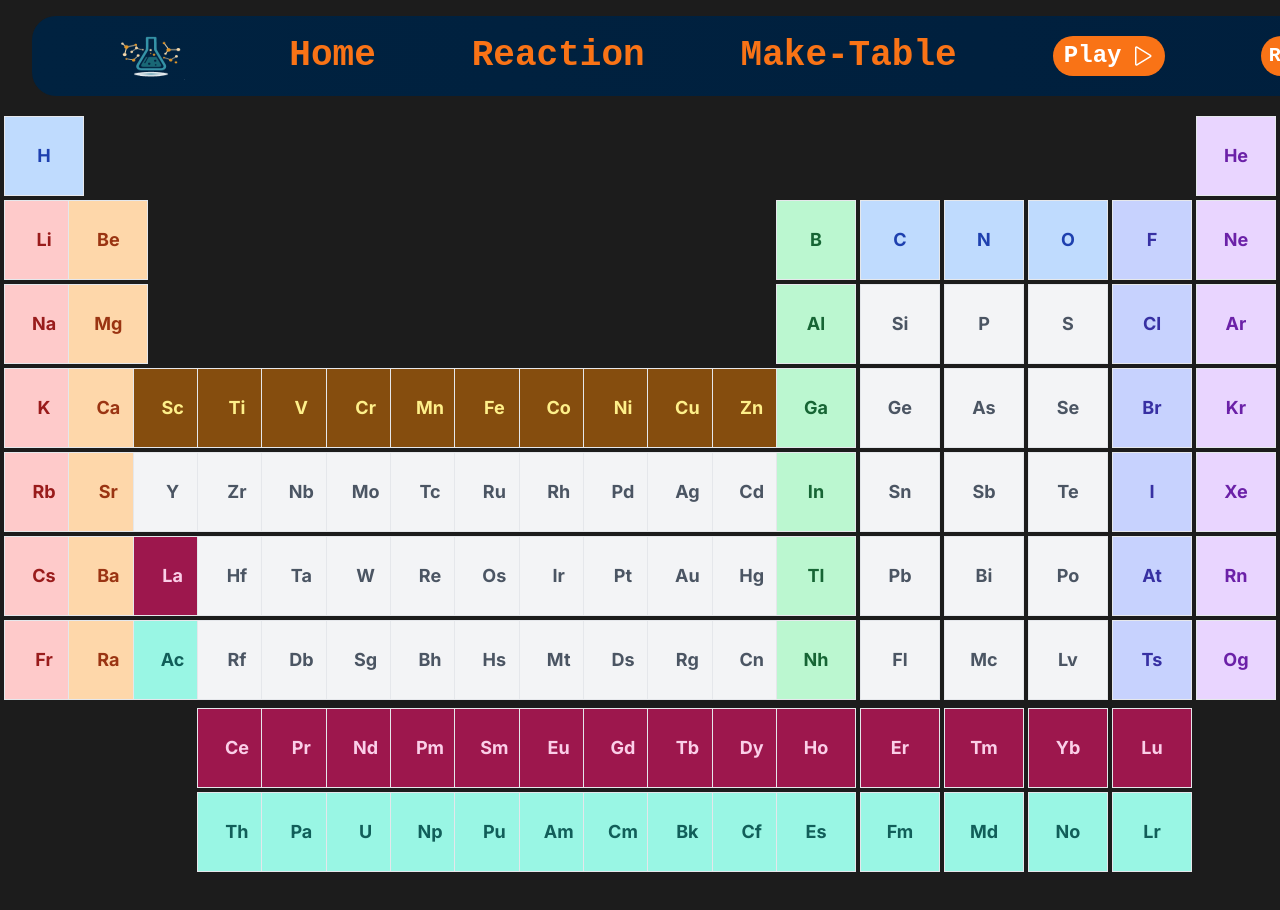
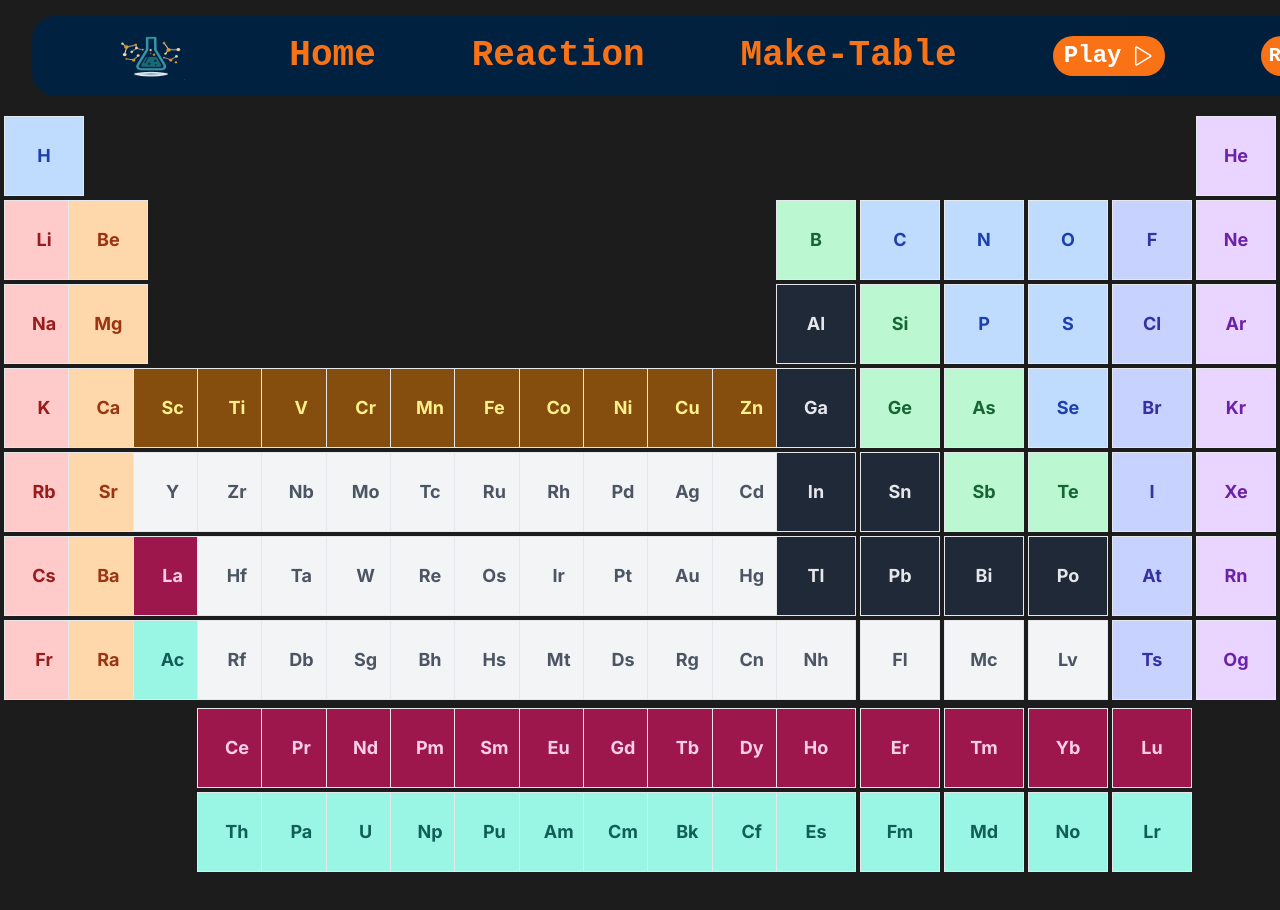
Before and after one commit to Anamay-Upreti/Modern-Periodic-Table, a Next.js app: page / in a window 1280 px wide. Shown: the top 910 px of the page. Built offline with nearby package versions, Linux system fonts and the light colour scheme; a web font is replaced by a local one.

Commit message:
nonmetals

```diff
--- a/components/Elements.tsx
+++ b/components/Elements.tsx
@@ -1,3 +1,4 @@
+import { group } from 'console';
 import React from 'react';
 
 const elements = [
@@ -14,10 +15,10 @@ const elements = [
 
   { symbol: 'Na', name: 'Sodium', colStart: 1, rowStart: 3 , group: 'alkali-metal' },
   { symbol: 'Mg', name: 'Magnesium', colStart: 2, rowStart: 3 , group: 'alkaline-earth-metal' },
-  { symbol: 'Al', name: 'Aluminum', colStart: 13, rowStart: 3 , group: 'metalloid'},
-  { symbol: 'Si', name: 'Silicon', colStart: 14, rowStart: 3 },
-  { symbol: 'P', name: 'Phosphorus', colStart: 15, rowStart: 3 },
-  { symbol: 'S', name: 'Sulfur', colStart: 16, rowStart: 3 },
+  { symbol: 'Al', name: 'Aluminum', colStart: 13, rowStart: 3 , group: 'post-transition-metal'},
+  { symbol: 'Si', name: 'Silicon', colStart: 14, rowStart: 3 , group: 'metalloid'},
+  { symbol: 'P', name: 'Phosphorus', colStart: 15, rowStart: 3 , group: 'nonmetal'},
+  { symbol: 'S', name: 'Sulfur', colStart: 16, rowStart: 3, group: 'nonmetal' },
   { symbol: 'Cl', name: 'Chlorine', colStart: 17, rowStart: 3 , group: 'halogen'},
   { symbol: 'Ar', name: 'Argon', colStart: 18, rowStart: 3, group: 'noble-gas'},
 
@@ -33,10 +34,10 @@ const elements = [
   { symbol: 'Ni', name: 'Nickel', colStart: 10, rowStart: 4, group: 'transition-metal' },
   { symbol: 'Cu', name: 'Copper', colStart: 11, rowStart: 4, group: 'transition-metal' },
   { symbol: 'Zn', name: 'Zinc', colStart: 12, rowStart: 4, group: 'transition-metal' },
-  { symbol: 'Ga', name: 'Gallium', colStart: 13, rowStart: 4 , group: 'metalloid'},
-  { symbol: 'Ge', name: 'Germanium', colStart: 14, rowStart: 4 },
-  { symbol: 'As', name: 'Arsenic', colStart: 15, rowStart: 4 },
-  { symbol: 'Se', name: 'Selenium', colStart: 16, rowStart: 4 },
+  { symbol: 'Ga', name: 'Gallium', colStart: 13, rowStart: 4 ,group: 'post-transition-metal'},
+  { symbol: 'Ge', name: 'Germanium', colStart: 14, rowStart: 4 , group: 'metalloid'},
+  { symbol: 'As', name: 'Arsenic', colStart: 15, rowStart: 4 , group: 'metalloid'},
+  { symbol: 'Se', name: 'Selenium', colStart: 16, rowStart: 4, group: 'nonmetal' },
   { symbol: 'Br', name: 'Bromine', colStart: 17, rowStart: 4 , group: 'halogen'},
   { symbol: 'Kr', name: 'Krypton', colStart: 18, rowStart: 4 , group: 'noble-gas'},
 
@@ -52,10 +53,10 @@ const elements = [
   { symbol: 'Pd', name: 'Palladium', colStart: 10, rowStart: 5 },
   { symbol: 'Ag', name: 'Silver', colStart: 11, rowStart: 5 },
   { symbol: 'Cd', name: 'Cadmium', colStart: 12, rowStart: 5 },
-  { symbol: 'In', name: 'Indium', colStart: 13, rowStart: 5, group: 'metalloid' },
-  { symbol: 'Sn', name: 'Tin', colStart: 14, rowStart: 5 },
-  { symbol: 'Sb', name: 'Antimony', colStart: 15, rowStart: 5 },
-  { symbol: 'Te', name: 'Tellurium', colStart: 16, rowStart: 5 },
+  { symbol: 'In', name: 'Indium', colStart: 13, rowStart: 5, group: 'post-transition-metal' },
+  { symbol: 'Sn', name: 'Tin', colStart: 14, rowStart: 5, group: 'post-transition-metal' },
+  { symbol: 'Sb', name: 'Antimony', colStart: 15, rowStart: 5, group: 'metalloid' },
+  { symbol: 'Te', name: 'Tellurium', colStart: 16, rowStart: 5 , group: 'metalloid'},
   { symbol: 'I', name: 'Iodine', colStart: 17, rowStart: 5 , group: 'halogen'},
   { symbol: 'Xe', name: 'Xenon', colStart: 18, rowStart: 5 , group: 'noble-gas'},
 
@@ -87,10 +88,10 @@ const elements = [
   { symbol: 'Pt', name: 'Platinum', colStart: 10, rowStart: 6 },
   { symbol: 'Au', name: 'Gold', colStart: 11, rowStart: 6 },
   { symbol: 'Hg', name: 'Mercury', colStart: 12, rowStart: 6 },
-  { symbol: 'Tl', name: 'Thallium', colStart: 13, rowStart: 6 , group: 'metalloid'},
-  { symbol: 'Pb', name: 'Lead', colStart: 14, rowStart: 6 },
-  { symbol: 'Bi', name: 'Bismuth', colStart: 15, rowStart: 6 },
-  { symbol: 'Po', name: 'Polonium', colStart: 16, rowStart: 6 },
+  { symbol: 'Tl', name: 'Thallium', colStart: 13, rowStart: 6 , group: 'post-transition-metal'},
+  { symbol: 'Pb', name: 'Lead', colStart: 14, rowStart: 6, group: 'post-transition-metal' },
+  { symbol: 'Bi', name: 'Bismuth', colStart: 15, rowStart: 6,group: 'post-transition-metal' },
+  { symbol: 'Po', name: 'Polonium', colStart: 16, rowStart: 6,group: 'post-transition-metal' },
   { symbol: 'At', name: 'Astatine', colStart: 17, rowStart: 6 , group: 'halogen'},
   { symbol: 'Rn', name: 'Radon', colStart: 18, rowStart: 6 , group: 'noble-gas'},
 
@@ -121,7 +122,7 @@ const elements = [
   { symbol: 'Ds', name: 'Darmstadtium', colStart: 10, rowStart: 7 },
   { symbol: 'Rg', name: 'Roentgenium', colStart: 11, rowStart: 7 },
   { symbol: 'Cn', name: 'Copernicium', colStart: 12, rowStart: 7 },
-  { symbol: 'Nh', name: 'Nihonium', colStart: 13, rowStart: 7 , group: 'metalloid' },
+  { symbol: 'Nh', name: 'Nihonium', colStart: 13, rowStart: 7  },
   { symbol: 'Fl', name: 'Flerovium', colStart: 14, rowStart: 7 },
   { symbol: 'Mc', name: 'Moscovium', colStart: 15, rowStart: 7 },
   { symbol: 'Lv', name: 'Livermorium', colStart: 16, rowStart: 7 },
@@ -139,7 +140,7 @@ const groupColors = {
   'noble-gas': 'bg-purple-200 text-purple-800',
   'lanthanide': 'bg-pink-800 text-pink-200',
   'actinide': 'bg-teal-200 text-teal-800',
-  'post-transition-metal': 'bg-gray-200 text-gray-800',
+  'post-transition-metal': 'bg-gray-800 text-gray-200',
   'unknown': 'bg-gray-100 text-gray-600'
 };
 
```
